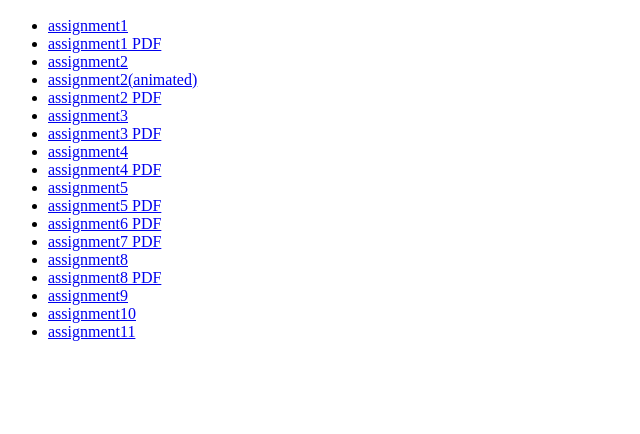
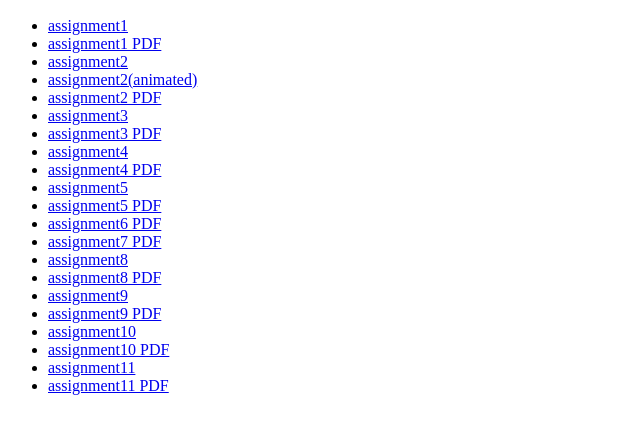
Before and after one commit to Jung95/IV22, a plain HTML site: page index.html in a window 1280 px wide. Shown: the part 110-544 px from the top of the page, without its empty margins (0-640 px from the left). Drawn offline with Linux system fonts and the light colour scheme.

Commit message:
add pdf and index

```diff
--- a/index.html
+++ b/index.html
@@ -26,8 +26,11 @@
         <li><a href="./assignment08/impl/index.html">assignment8</a></li>
         <li><a href="./assignment08/IVVA_8.pdf">assignment8 PDF</a></li>
         <li><a href="./assignment09/impl/index.html">assignment9</a></li>
+        <li><a href="./assignment09/IVVA_9.pdf">assignment9 PDF</a></li>
         <li><a href="./assignment10/impl/index.html">assignment10</a></li>
+        <li><a href="./assignment10/IVVA_10.pdf">assignment10 PDF</a></li>
          <li><a href="./assignment11/impl/index.html">assignment11</a></li>
+         <li><a href="./assignment11/IVVA_11.pdf">assignment11 PDF</a></li>
     </ul>
 </body>
 </html>
```
Also changed, not shown: 3 other files.
